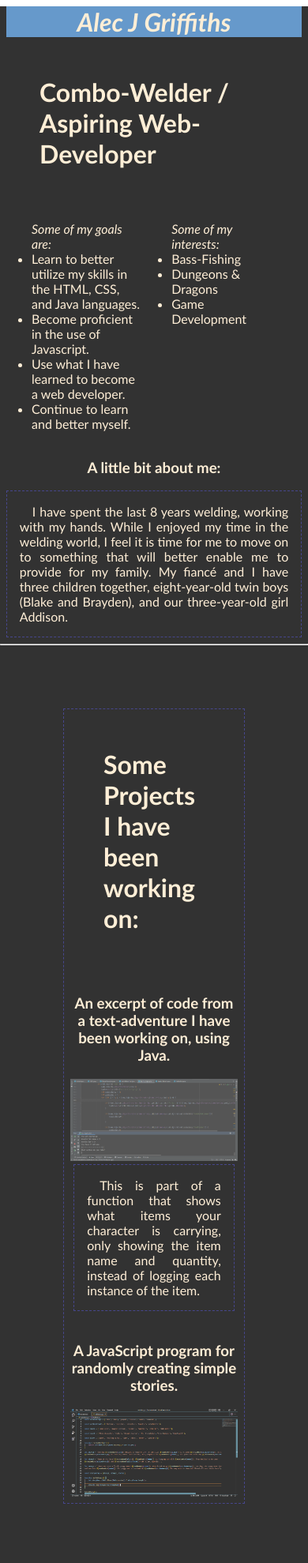
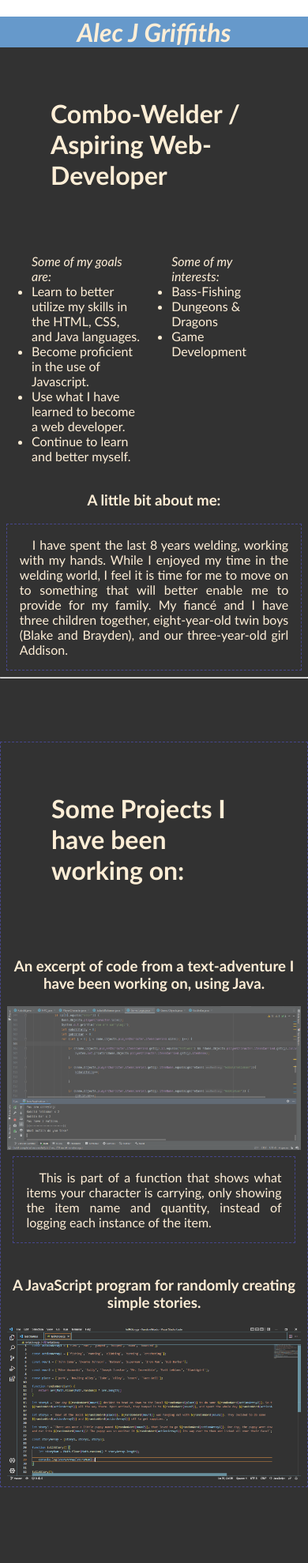
Before and after one commit to Raigen93/Raigen93.github.io, a plain HTML site: page index.html in a window 390 px wide. Shown: the top 1979 px of the page at 79% size. Drawn offline with Linux system fonts and the light colour scheme.

```diff
--- a/index.css
+++ b/index.css
@@ -19,14 +19,13 @@
   background-color: hsl(210, 50%, 50%);
   position: relative;
   border: 1rem;
-  margin: 0.5rem;
   font-size: 2rem;
   font-style: italic;
 }
 
 h2 {
   font-size: 2rem;
-  margin: 50px;
+  margin: 4rem;
 }
 
 #contact {
@@ -109,3 +108,16 @@
   max-width: 100%;
   height: auto;
 }
+
+@media only screen and (max-width: 750px) {
+  #projects {
+    margin-left: 0;
+    margin-right: 0;
+  }
+  #photos .container {
+    max-width: 90%;
+  }
+  #photos .container img {
+    max-width: 90%;
+  }
+}
```
